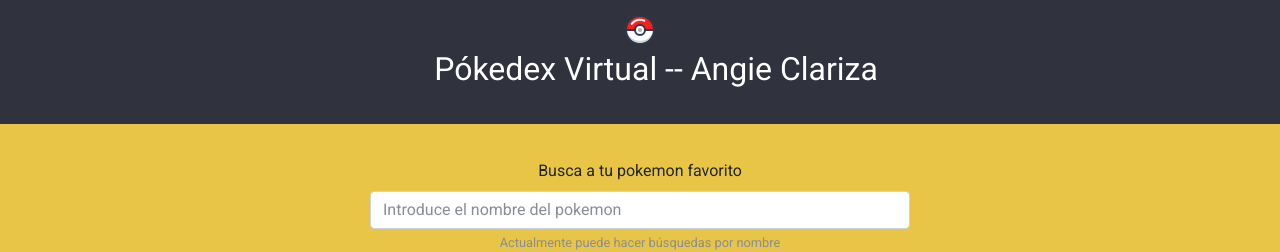
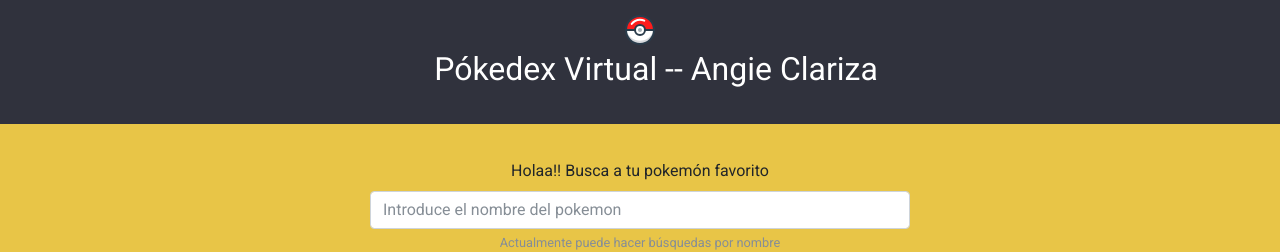
Before and after one commit to AngieCorrea/app-pokemon, a Vue app: page /#/ in a window 1280 px wide. Shown: the top 252 px of the page. Built offline with nearby package versions, Linux system fonts and the light colour scheme; no server answers.

Commit message:
fift commit

```diff
--- a/src/views/Home/Home.vue
+++ b/src/views/Home/Home.vue
@@ -5,7 +5,7 @@
         div.row
           div.col-md-12.col-lg-6.ml-auto.mr-auto
             div.text-center
-              label Busca a tu pokemon favorito
+              label Holaa!! Busca a tu pokemón favorito
               input.form-control(type="text" placeholder="Introduce el nombre del pokemon" v-model="filter")
               small#emailHelp.form-text.text-muted Actualmente puede hacer búsquedas por nombre
     section.pokexex-items(slot="content")
```
